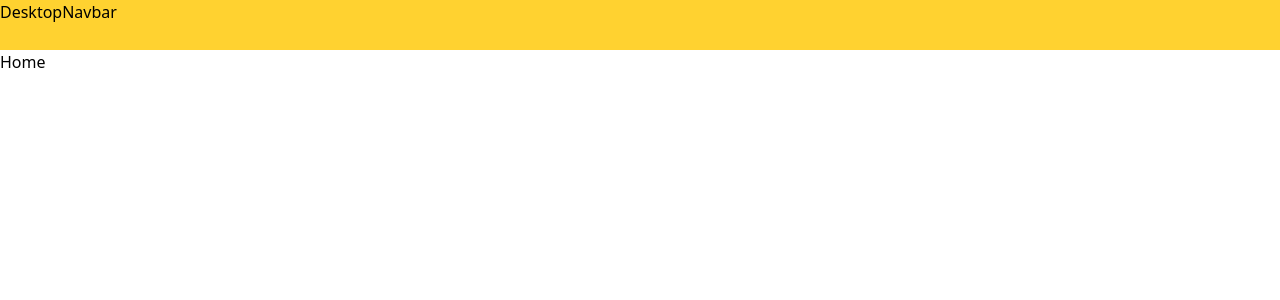
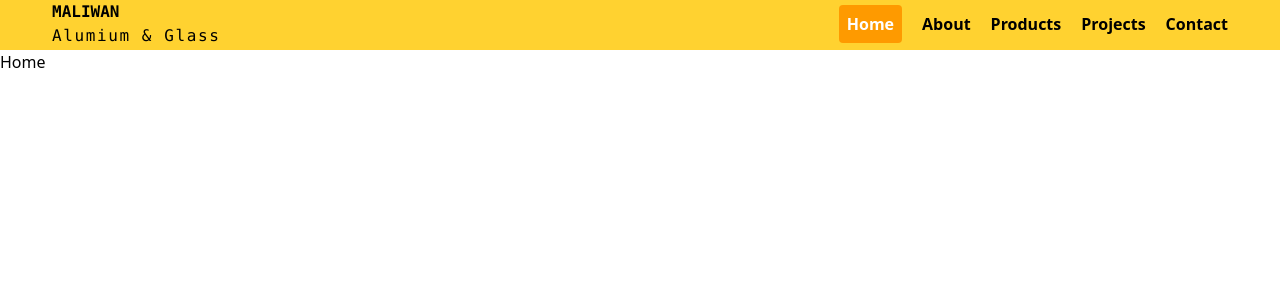
Before and after one commit to janjaw007/maliwan-project, a React (Vite) app: page / in a window 1280 px wide. Shown: the top 300 px of the page. Built offline with nearby package versions, Linux system fonts and the light colour scheme.

Commit message:
add: nav desktop

```diff
--- a/src/components/Navbar/DesktopNavbar.tsx
+++ b/src/components/Navbar/DesktopNavbar.tsx
@@ -1,5 +1,46 @@
+import { Link, NavLink } from "react-router";
+
 function DesktopNavbar() {
-  return <div>DesktopNavbar</div>;
+  return (
+    <div className="flex justify-between items-center px-3 max-w-[1200px] m-auto">
+      <Link to={"/"}>
+        <div className="flex flex-col ">
+          <span className="font-mono font-bold uppercase">Maliwan</span>
+          <span className="font-mono tracking-widest">Alumium & Glass</span>
+        </div>
+      </Link>
+      <div>
+        <ul className="flex gap-x-5">
+          <NavItem to="/" label="home" />
+          <NavItem to="about" label="about" />
+          <NavItem to="products" label="products" />
+          <NavItem to="projects" label="projects" />
+          <NavItem to="contact" label="contact" />
+        </ul>
+      </div>
+    </div>
+  );
 }
 
 export default DesktopNavbar;
+
+type NavItemProps = {
+  to: string;
+  label: string;
+};
+function NavItem({ to, label }: NavItemProps) {
+  return (
+    <li>
+      <NavLink
+        className={({ isActive }) =>
+          isActive
+            ? "capitalize font-semibold p-2 rounded bg-amber-500 text-white"
+            : "capitalize font-semibold"
+        }
+        to={to}
+      >
+        {label}
+      </NavLink>
+    </li>
+  );
+}
--- a/src/components/Navbar/MobileNavbar.tsx
+++ b/src/components/Navbar/MobileNavbar.tsx
@@ -76,6 +76,7 @@ interface OpenNavItemProps {
 
 function OpenNavItem({ to, label, setOpenNav }: OpenNavItemProps) {
   return (
+    <li>
       <NavLink
         className={({ isActive }) =>
           isActive
@@ -85,7 +86,8 @@ function OpenNavItem({ to, label, setOpenNav }: OpenNavItemProps) {
         onClick={() => setOpenNav(false)}
         to={to}
       >
-      <li>{label}</li>
+        {label}
       </NavLink>
+    </li>
   );
 }
```
Lines whose indentation alone changed are shown as unchanged.
